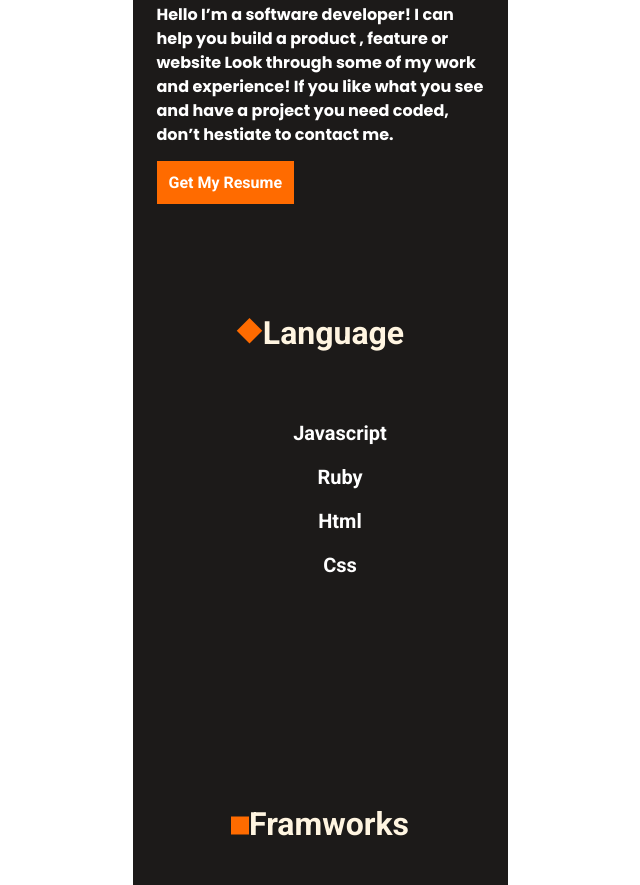
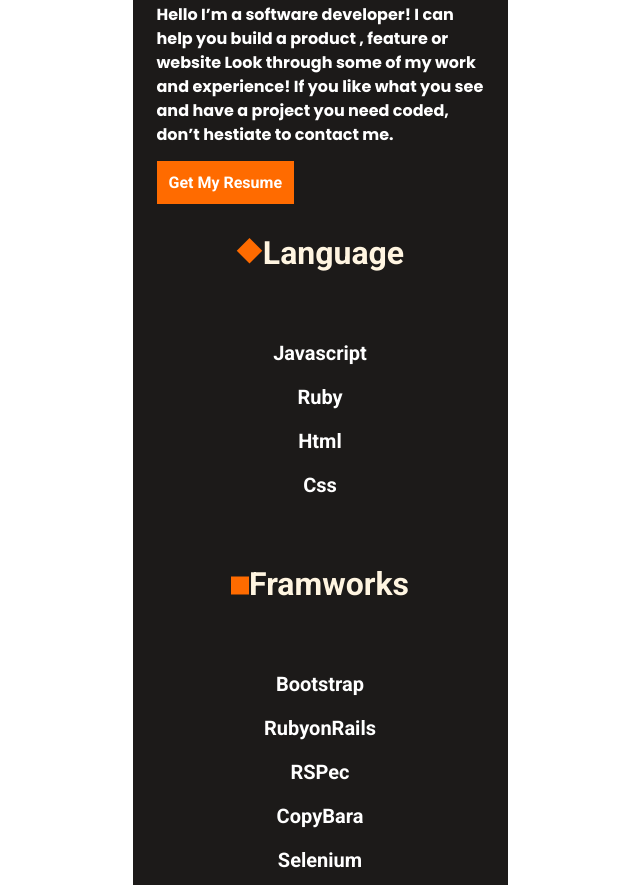
Before and after one commit to diegoh40/Diego-Portfolio, a plain HTML site: page index.html in a window 1280 px wide. Shown: the part 2956-3841 px from the top of the page, without its empty margins (320-960 px from the left). Drawn offline with Linux system fonts and the light colour scheme.

Commit message:
Update styles.css file

```diff
--- a/styles.css
+++ b/styles.css
@@ -163,7 +163,7 @@
   flex-direction: column;
   justify-content: center;
   align-items: center;
-  margin: 80px 0;
+  margin: 0px ;
   font-family: 'Roboto', sans-serif;
   font-style: normal;
   color: #fff5e1;
@@ -185,9 +185,8 @@
 }
 
 .centrar ul {
-  padding: 0.1;
+  padding: 0;
 }
-
 .titles2 ul {
   font-weight: 700;
   line-height: 44px;
```
